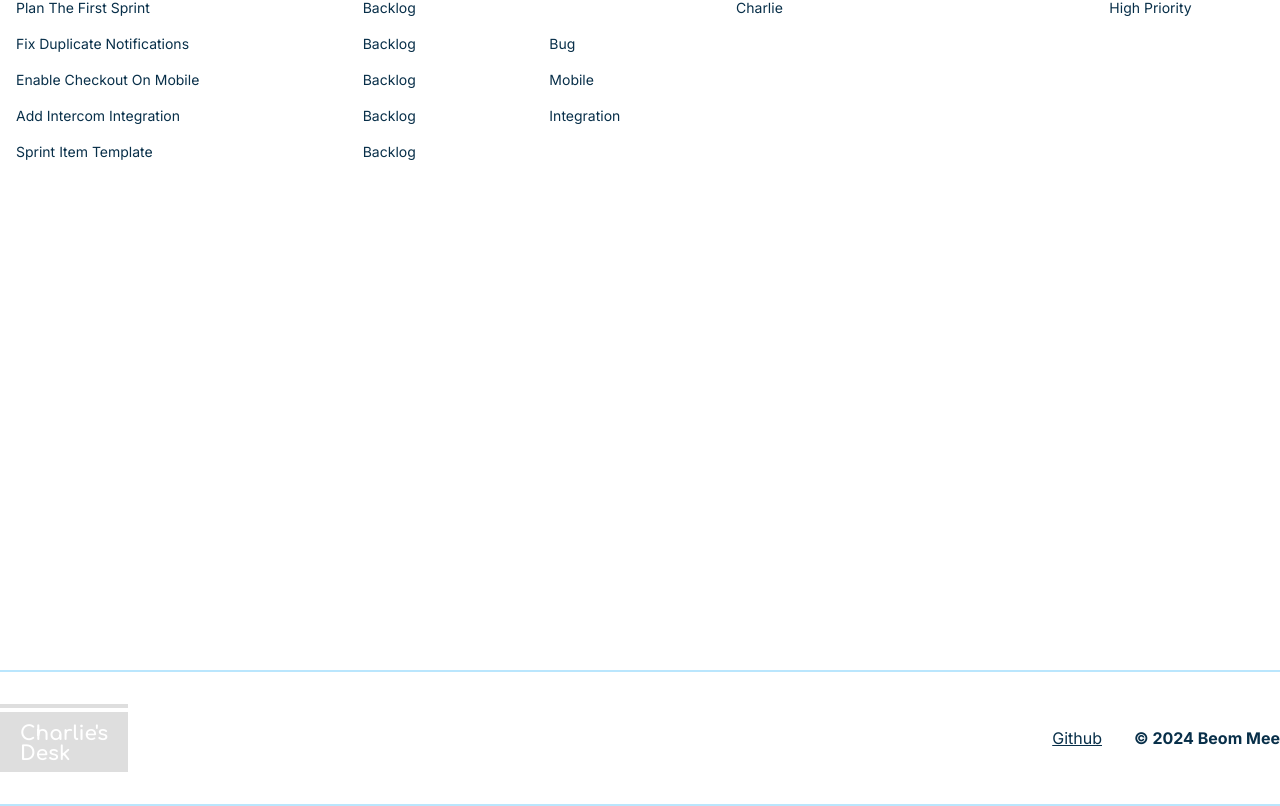
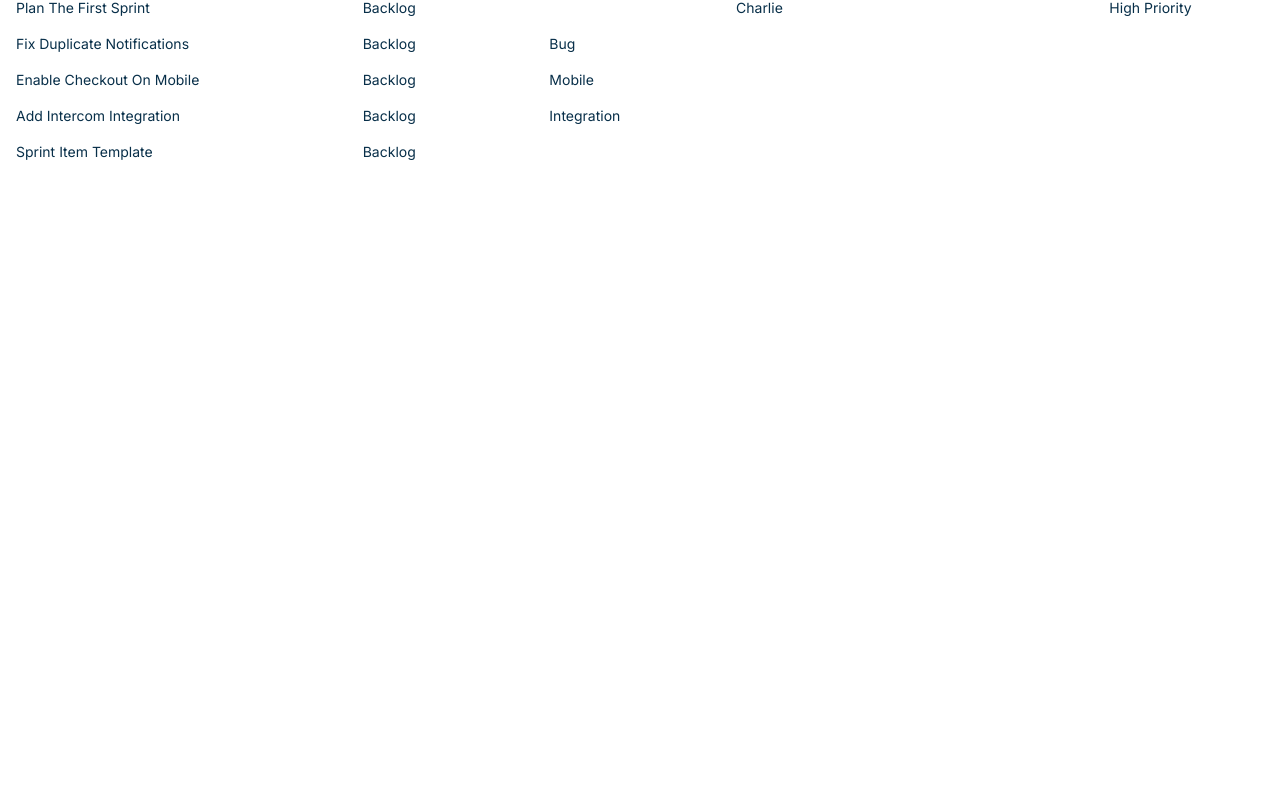
Before and after one commit to badeyesightcat/stackblitz-next-trial, a Next.js app: page /issue-board in a window 1280 px wide. Shown: the part 218-1024 px from the top of the page. After the commit the page ends 800 px from the top, so only its background shows below. Built offline with nearby package versions, Linux system fonts and the light colour scheme.

Commit message:
Hide footer for better ux

```diff
--- a/app/layout.tsx
+++ b/app/layout.tsx
@@ -16,10 +16,10 @@ export default function RootLayout({
 }) {
   return (
     <html lang="en">
-      <body className={fonts.inter.className}>
+      <body className={`min-h-screen ${fonts.inter.className}`}>
         <Navbar />
-        <main className="container mx-auto min-h-screen">{children}</main>
-        <Footer />
+        <main>{children}</main>
+        {/* <Footer /> */}
       </body>
     </html>
   );
```
